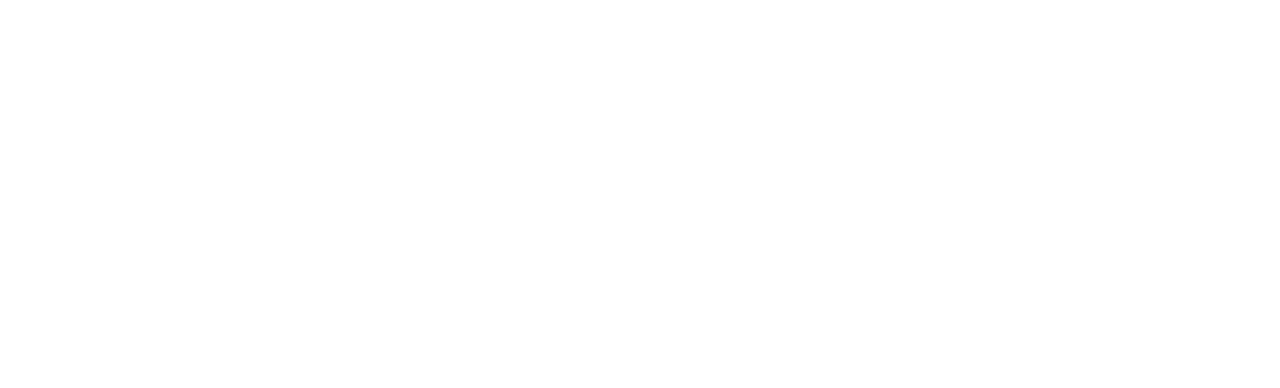
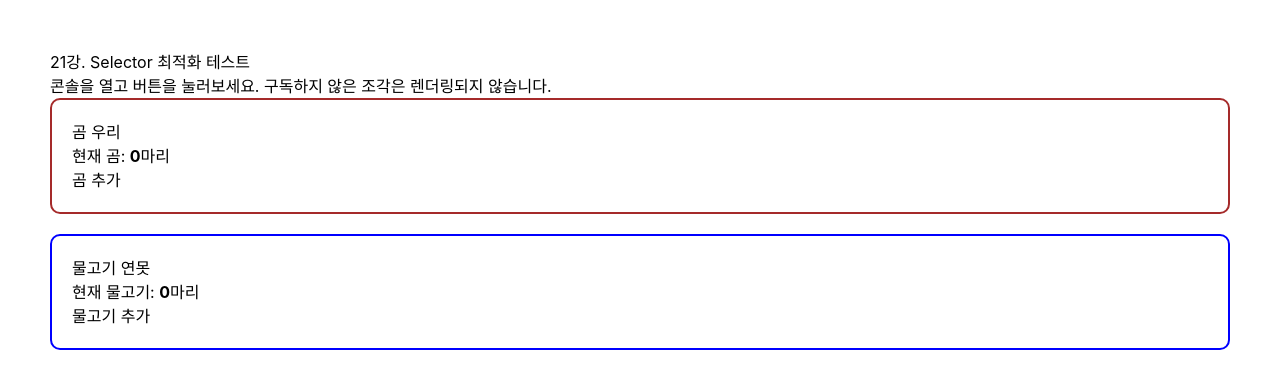
Before and after one commit to yunajoe/react-master-class-part3-inflearn, a React (Vite) app: page / in a window 1280 px wide. Shown: the top 388 px of the page. Built offline with nearby package versions, Linux system fonts and the light colour scheme.

Commit message:
실습: selector최적화 배우기

```diff
--- a/src/App.tsx
+++ b/src/App.tsx
@@ -1,7 +1,18 @@
 import "./App.css";
+import BearCounter from "./compoments/BearCounter";
+import { FishCounter } from "./compoments/FishCounter";
 
 function App() {
-  return <></>;
+  return (
+    <div style={{ padding: "50px" }}>
+      <h1>21강. Selector 최적화 테스트</h1>
+      <p>
+        콘솔을 열고 버튼을 눌러보세요. 구독하지 않은 조각은 렌더링되지 않습니다.
+      </p>
+      <BearCounter />
+      <FishCounter />
+    </div>
+  );
 }
 
 export default App;
--- /dev/null
+++ b/src/compoments/BearCounter.tsx
@@ -0,0 +1,25 @@
+import { useZooStore } from "../store/useZoostore";
+
+function BearCounter() {
+  const bears = useZooStore((state) => state.bears);
+  const addBear = useZooStore((state) => state.addBear);
+  console.log("🐻 곰 컴포넌트가 다시 그려집니다!");
+
+  return (
+    <div
+      style={{
+        border: "2px solid brown",
+        padding: "20px",
+        borderRadius: "10px",
+      }}
+    >
+      <h2>곰 우리</h2>
+      <p>
+        현재 곰: <strong>{bears}</strong>마리
+      </p>
+      <button onClick={addBear}>곰 추가</button>
+    </div>
+  );
+}
+
+export default BearCounter;
--- /dev/null
+++ b/src/compoments/FishCounter.tsx
@@ -0,0 +1,32 @@
+import { useZooStore } from "../store/useZoostore";
+
+export function FishCounter() {
+  /**
+   * [핵심]: 물고기 전용 주파수 구독
+   * bears의 변화는 무시하고 오직 fish의 변화에만 귀를 기울입니다.
+   */
+
+  // 불필요한 렌더링이 발생되는지 확인하기 위해 고의로 통째로 가져와봄
+  const store = useZooStore();
+
+  const addFish = useZooStore((state) => state.addFish);
+
+  console.log("🐟 물고기 컴포넌트가 다시 그려집니다!");
+
+  return (
+    <div
+      style={{
+        border: "2px solid blue",
+        padding: "20px",
+        marginTop: "20px",
+        borderRadius: "10px",
+      }}
+    >
+      <h2>물고기 연못</h2>
+      <p>
+        현재 물고기: <strong>{store.fish}</strong>마리
+      </p>
+      <button onClick={addFish}>물고기 추가</button>
+    </div>
+  );
+}
--- /dev/null
+++ b/src/store/useZoostore.ts
@@ -0,0 +1,15 @@
+import { create } from "zustand";
+
+interface ZooStore {
+  bears: number;
+  fish: number;
+  addBear: () => void;
+  addFish: () => void;
+}
+
+export const useZooStore = create<ZooStore>((set) => ({
+  bears: 0,
+  fish: 0,
+  addBear: () => set((state) => ({ bears: state.bears + 1 })),
+  addFish: () => set((state) => ({ fish: state.fish + 1 })),
+}));
```
